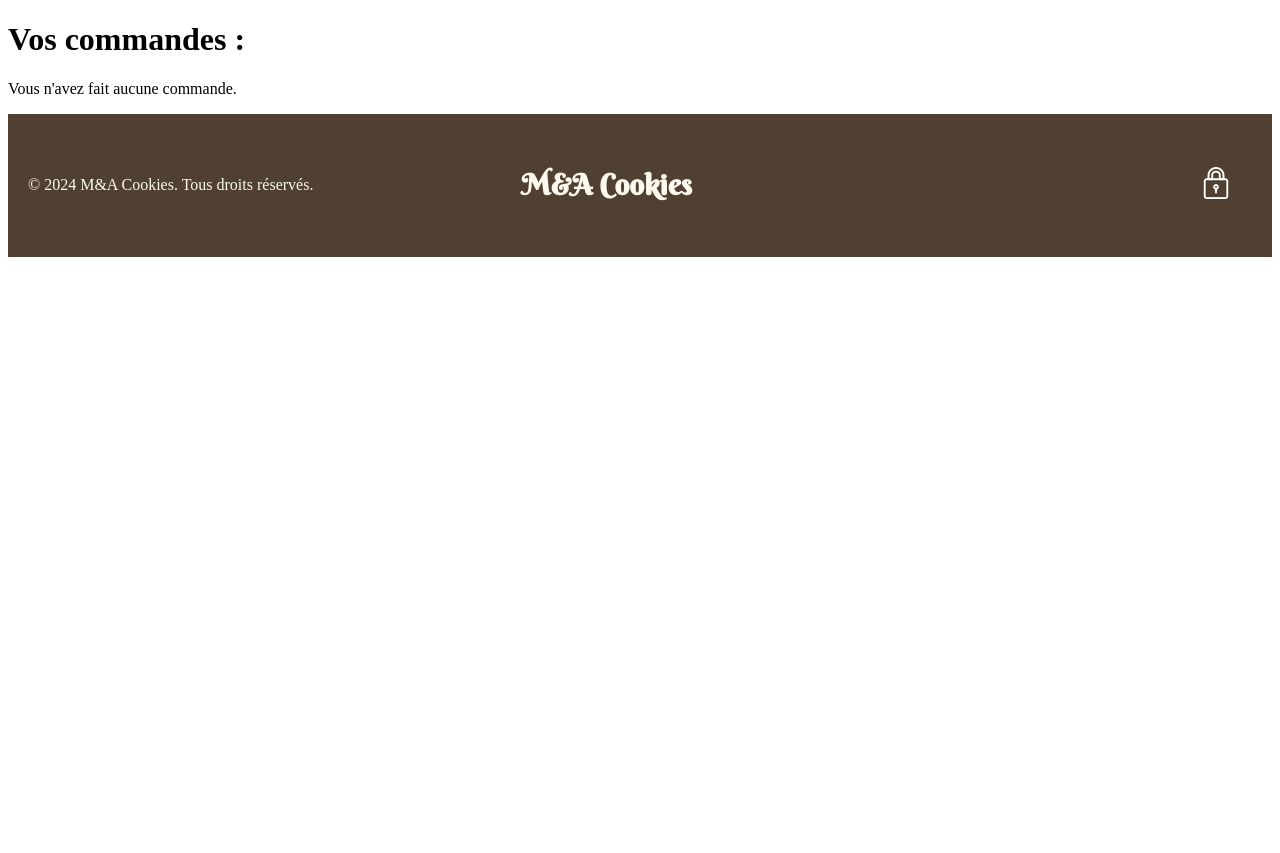
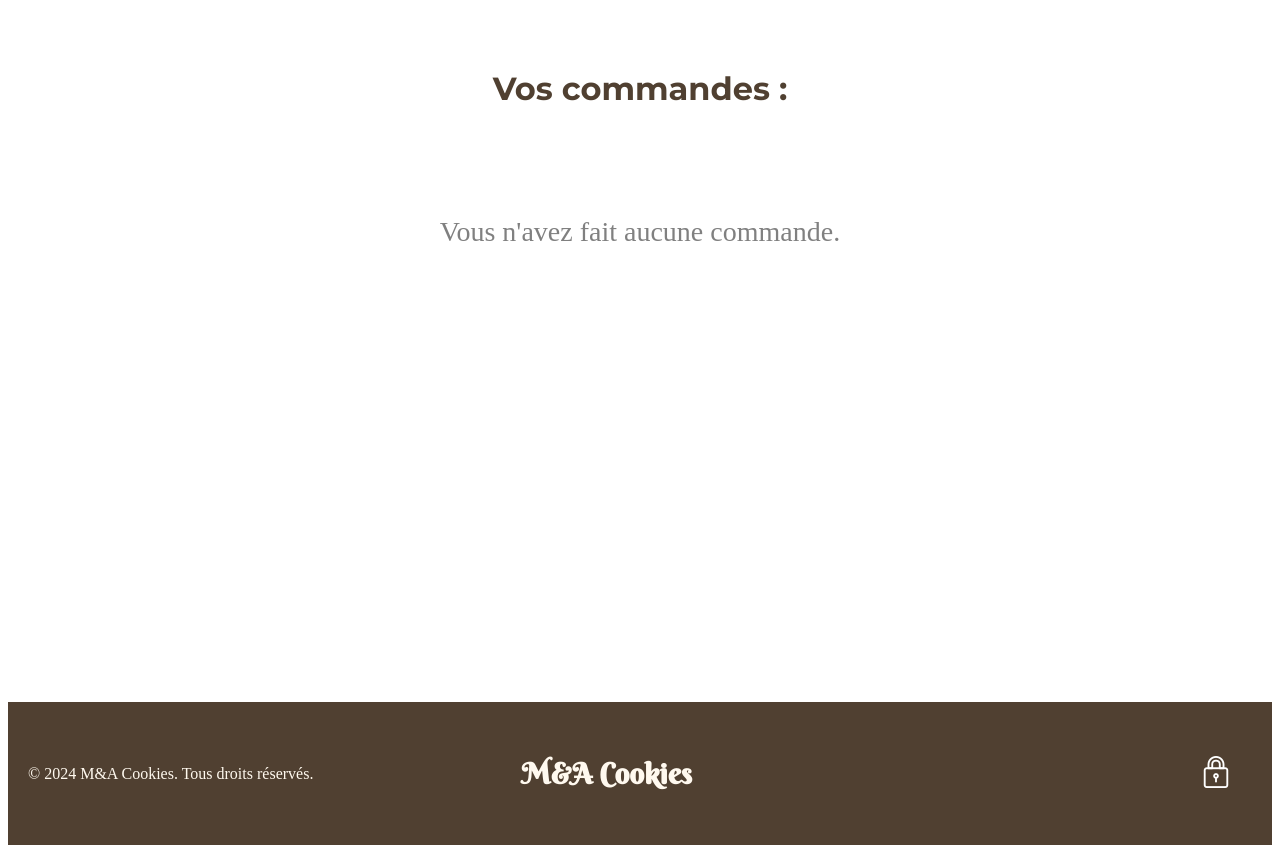
Before and after one commit to math208208/projetPHP, a PHP site: page /View/vuCommandeClient.php in a window 1280 px wide. Before the commit the page ends 257 px from the top, so only its background shows below. Run offline with PHP 8.4, Linux system fonts and the light colour scheme.

Commit message:
ajout affichage commande client + icone clientdans la nav

```diff
--- a/View/common/header.php
+++ b/View/common/header.php
@@ -40,8 +40,8 @@
             <div class="nav-right">
 
 
-                <a href="index.php?action=afficherCommande" class="admin">
-                    <img src="assets/lock.png" alt="Administration"></a>
+                <a href="index.php?action=afficherCommande" class="profil">
+                    <img src="assets/profil.png" alt="Administration"></a>
 
                 <a href="index.php?action=adminClient" class="admin">
                     <img src="assets/lock.png" alt="Administration"></a>
--- a/View/vuCommandeClient.php
+++ b/View/vuCommandeClient.php
@@ -6,6 +6,7 @@
     <meta charset="UTF-8">
     <meta name="viewport" content="width=device-width, initial-scale=1.0">
     <link rel="icon" type="image/png" href="assets/favicon.png">
+    <link rel="stylesheet" href="css/commandeClient.css">
     <link rel="stylesheet" href="css/footer.css">
 
     <link href="https://fonts.googleapis.com/css?family=Montserrat:400,700" rel="stylesheet">
--- a/View/vuConnexionClient.php
+++ b/View/vuConnexionClient.php
@@ -16,7 +16,7 @@
 <body>
     <main>
         <h2>
-            Entrer vos information pour voir vos commande ou pour pouvoir commander
+            Espace de connexion
         </h2>
         <form action="index.php?action=clientConnect" method="post">
             <label for="nom">Nom :</label>
--- /dev/null
+++ b/css/commandeClient.css
@@ -0,0 +1,77 @@
+main {
+  padding: 40px 20px;
+  max-width: 1000px;
+  margin: 0 auto;
+}
+
+h1 {
+  text-align: center;
+  color: #504031;
+  font-family: "Montserrat", sans-serif;
+  font-size: 32px;
+  margin-bottom: 40px;
+}
+
+.commande {
+  display: flex;
+  flex-direction: column;
+  gap: 25px;
+}
+
+.element {
+  background-color: #f8f4f0;
+  border-radius: 15px;
+  padding: 25px;
+  box-shadow: 0 4px 8px rgba(176, 137, 104, 0.1);
+  transition: transform 0.3s ease;
+}
+
+.element:hover {
+  transform: translateY(-5px);
+  box-shadow: 0 6px 12px rgba(176, 137, 104, 0.2);
+}
+
+.element p {
+  color: #666;
+  font-size: 17px;
+  margin: 10px 0;
+  display: flex;
+  justify-content: space-between;
+  padding: 5px 0;
+}
+
+.element p:last-child {
+  color: #b08968;
+  font-weight: bold;
+  font-size: 19px;
+  border-bottom: none;
+}
+
+.empty-commande {
+  text-align: center;
+  padding: 40px;
+  color: gray;
+  font-size: 28px;
+}
+
+footer {
+  background-color: #504031;
+  color: #fff9ef;
+  display: flex;
+  justify-content: space-between;
+  align-items: center;
+  padding: 15px 20px;
+  margin-top: 27vw;
+}
+
+@media (max-width: 768px) {
+  .element {
+    margin: 0 10px;
+  }
+
+  .element p {
+    flex-direction: column;
+    text-align: center;
+    gap: 5px;
+  }
+}
```
Also changed, not shown: assets/profil.png (added).
